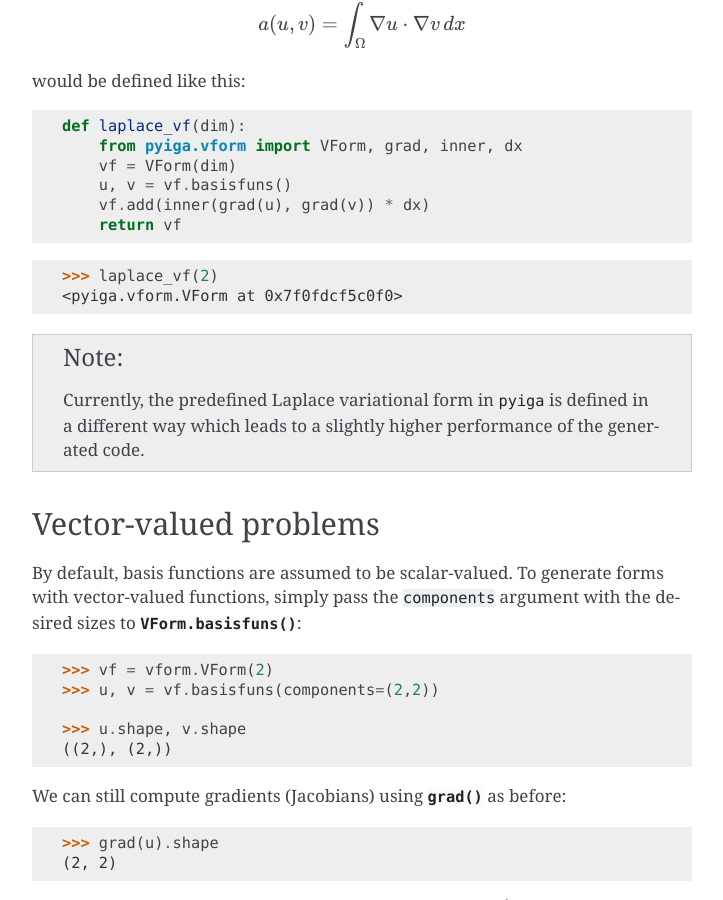
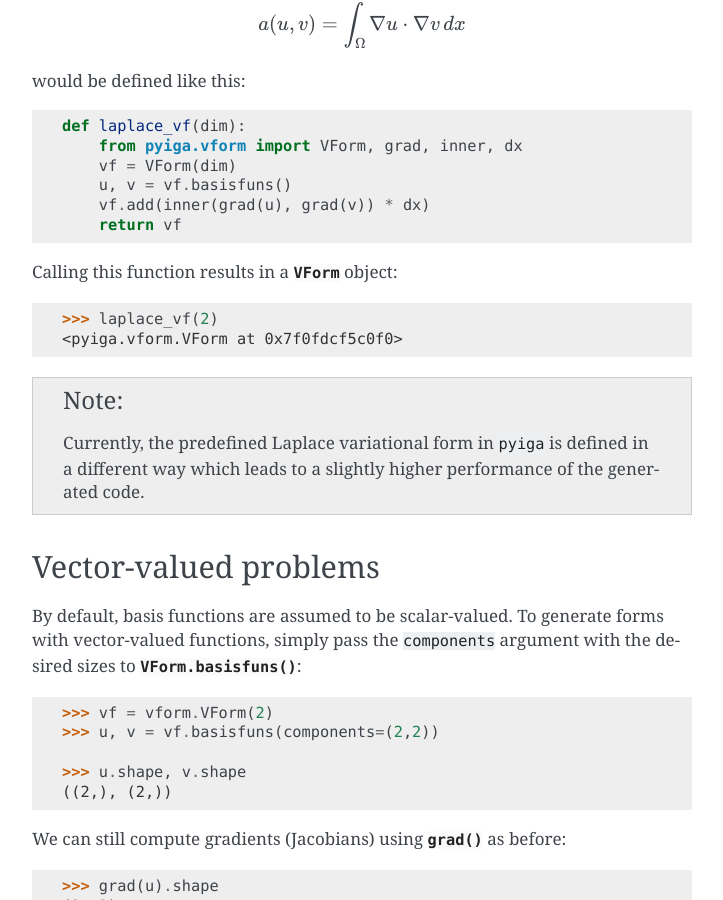
Before and after one commit to c-f-h/pyiga, a Sphinx documentation site: the page built from docs/source/guide/vforms.rst, in a window 1280 px wide and 900 px high, scrolled down 2268 px. Shown: the whole window, without its empty margins (388-1111 px from the left). Built offline with Sphinx 7.4.7, drawn with Linux system fonts in a browser that asks for light colours.

Commit message:
fix an error in vform docs

```diff
--- a/docs/source/guide/vforms.rst
+++ b/docs/source/guide/vforms.rst
@@ -116,7 +116,7 @@ would be defined like this::
         vf.add(inner(grad(u), grad(v)) * dx)
         return vf
 
-.. code::
+Calling this function results in a :class:`VForm` object::
 
     >>> laplace_vf(2)
     <pyiga.vform.VForm at 0x7f0fdcf5c0f0>
```
